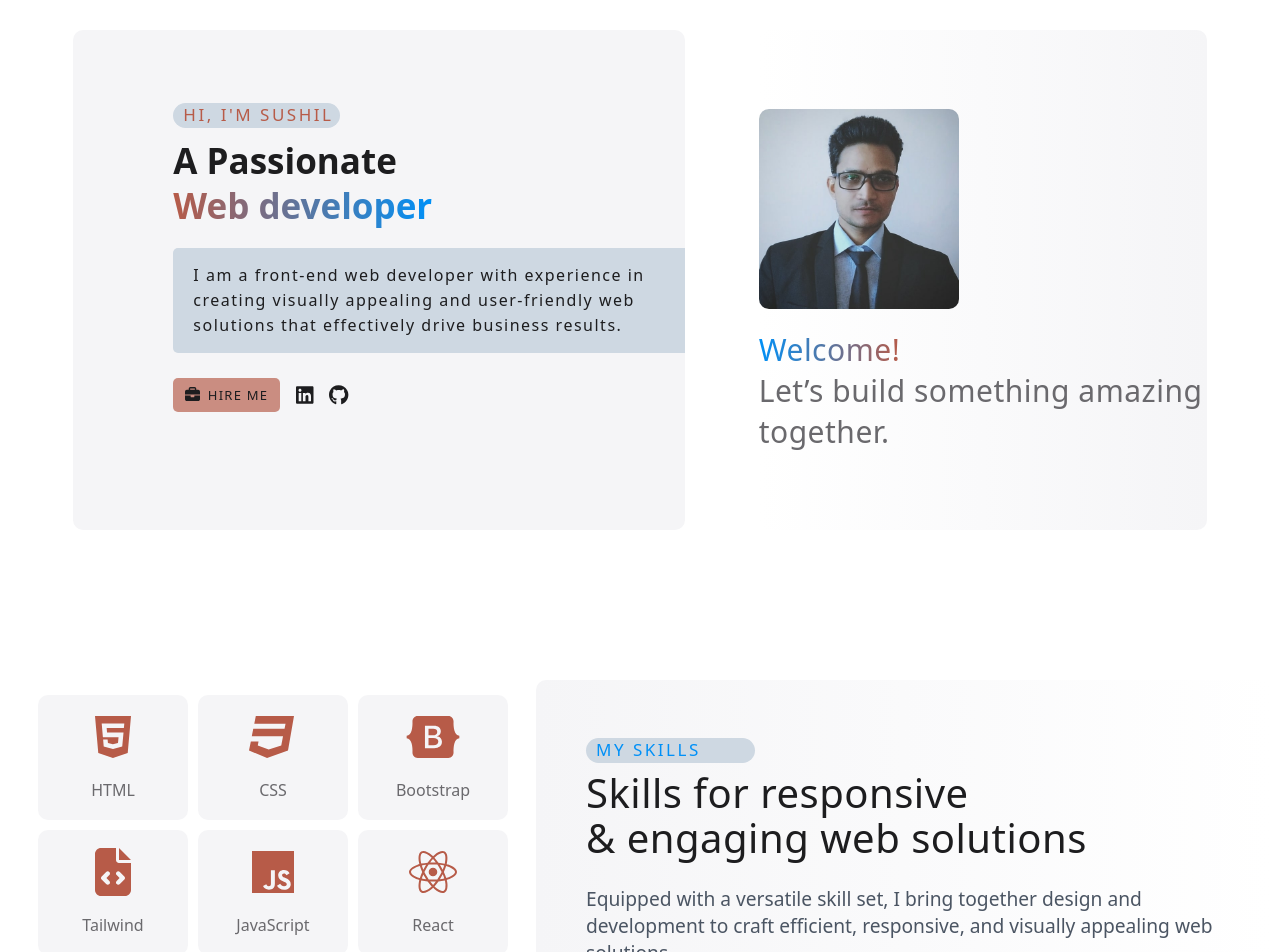
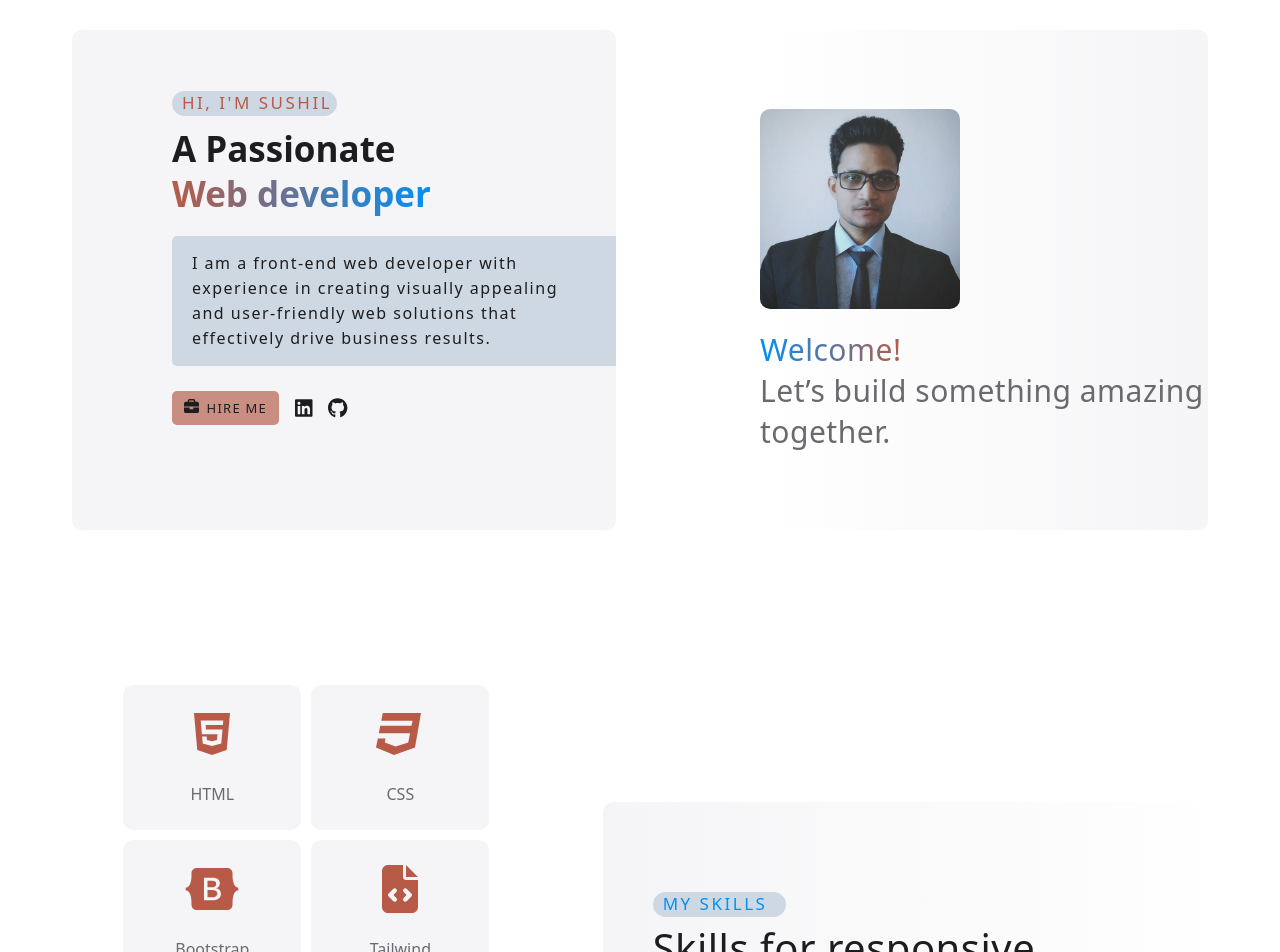
Before and after one commit to SushilKumar567/5-portfolio-website, a React (Vite) app: page / in a window 1280 px wide. Shown: the part 120-1072 px from the top of the page. Built offline with nearby package versions, Linux system fonts and the light colour scheme.

Commit message:
files were updated

```diff
--- a/src/Components/00-Comps/Comps.css
+++ b/src/Components/00-Comps/Comps.css
@@ -1,8 +1,8 @@
 /* //////////////////////// --- logo --- //////////////////////////// */
 
 .logo {
-  padding: 0 10px 0 40px;
-  width: 35px;
+  padding: 0 5px 0 40px;
+  width: 85px;
   font-size: 25px;
   border-radius: 5px 0 0 5px;
   background-color: #ced8e2;
--- a/src/Components/02-Hero/02-Hero.css
+++ b/src/Components/02-Hero/02-Hero.css
@@ -3,7 +3,7 @@
   border-radius: 10px;
   height: 100vh;
   display: flex;
-  justify-content: space-evenly;
+  justify-content: space-around;
   align-items: center;
   margin-bottom: -100px;
 }
@@ -12,7 +12,7 @@
   border-radius: 10px;
   padding-left: 100px;
   height: 500px;
-  width: 40%;
+  width: 42.5%;
   display: flex;
   flex-direction: column;
   justify-content: center;
@@ -28,7 +28,7 @@
   background-color: #ced8e2;
   border-radius: 25px;
   height: 25px;
-  width: 156.5px;
+  width: 165px;
   padding-left: 10px;
 }
 
--- a/src/Components/03-Skills/02-Skills.css
+++ b/src/Components/03-Skills/02-Skills.css
@@ -22,8 +22,8 @@
   flex-direction: column;
   justify-content: space-evenly;
   align-items: center;
-  width: 150px;
-  height: 125px;
+  width: 178px;
+  height: 145px;
   background-color: #f5f5f7;
   transition: 0.3s ease-out;
 }
@@ -43,7 +43,7 @@
 }
 
 .skills-right {
-  padding: 57.5px 50px;
+  padding: 90px 50px;
   border-radius: 10px;
   width: 50%;
   background: linear-gradient(-0.25turn, #fff, #f5f5f7);
--- a/src/Components/05-About/02-About.css
+++ b/src/Components/05-About/02-About.css
@@ -10,9 +10,8 @@
 }
 
 .about .left {
-  height: 336px;
-  width: 45%;
-  padding: 87px 50px;
+  width: 55%;
+  padding: 105px 50px;
   background: linear-gradient(-0.25turn, #fff, #f5f5f7);
   border-radius: 10px;
 }
--- a/src/Components/05-About/03-Media.css
+++ b/src/Components/05-About/03-Media.css
@@ -4,7 +4,6 @@
     padding: 0px;
     padding-top: 20px;
     margin: 0 25px;
-    /* margin-top: 50px; */
   }
 
   .about .left {
--- a/src/index.css
+++ b/src/index.css
@@ -1,6 +1,7 @@
 * {
   margin: 0;
   padding: 0;
+  box-sizing: border-box;
 }
 
 html {
```
